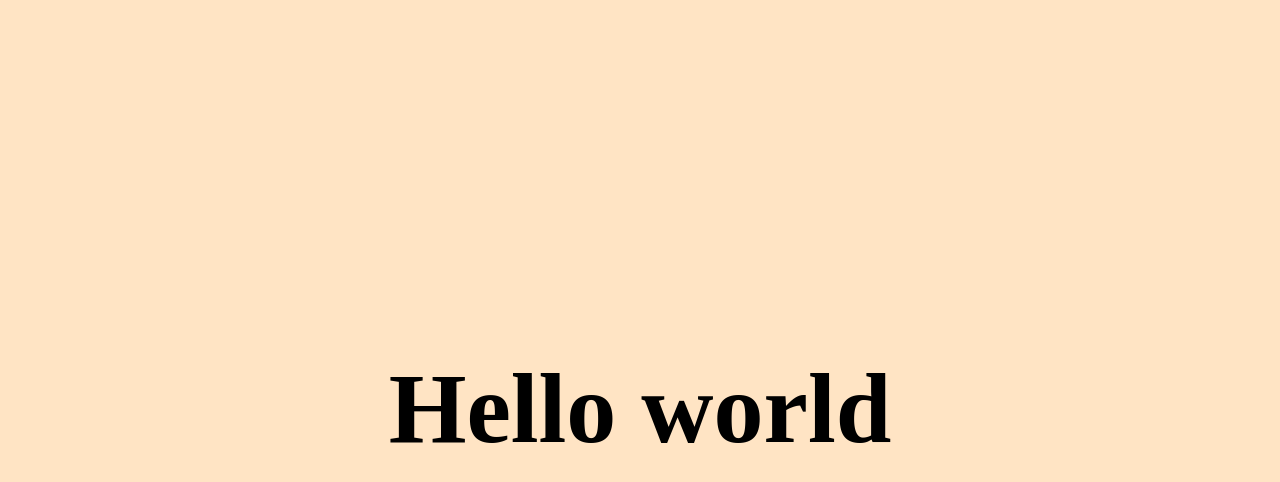
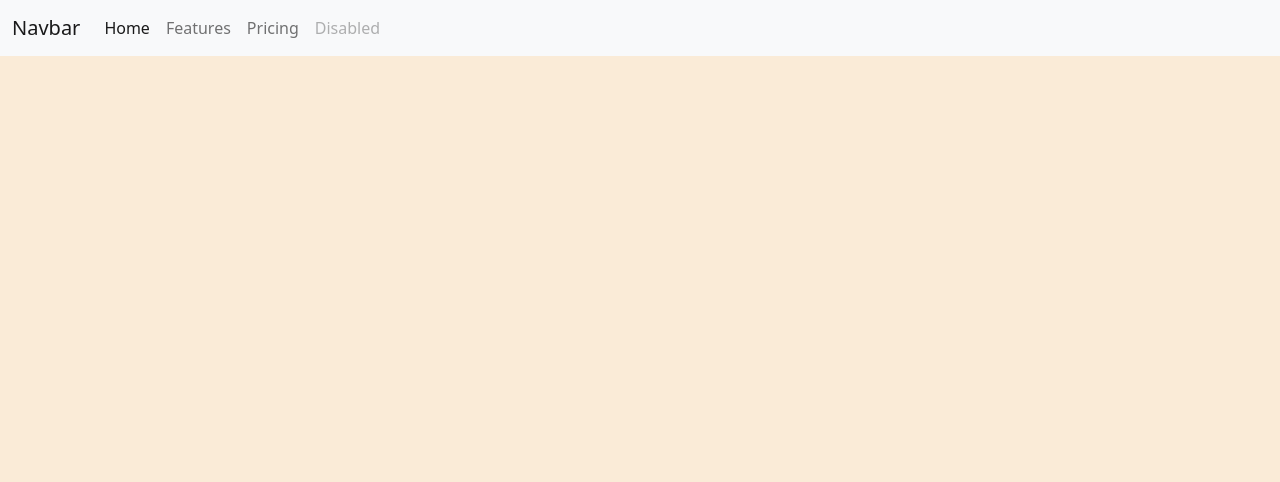
Before and after one commit to kazi-sahabuddin/test, a plain HTML site: page index.html in a window 1280 px wide. Drawn offline with nearby package versions, Linux system fonts and the light colour scheme.

Commit message:
this commit with bootstrap 5

```diff
--- a/index.html
+++ b/index.html
@@ -1,12 +1,51 @@
-<!DOCTYPE html>
+<!doctype html>
 <html lang="en">
-<head>
-    <meta charset="UTF-8">
-    <meta name="viewport" content="width=device-width, initial-scale=1.0">
+  <head>
+    <!-- Required meta tags -->
+    <meta charset="utf-8">
+    <meta name="viewport" content="width=device-width, initial-scale=1">
+
+    <!-- Bootstrap CSS -->
+    <link href="https://cdn.jsdelivr.net/npm/bootstrap@5.0.2/dist/css/bootstrap.min.css" rel="stylesheet" integrity="sha384-EVSTQN3/azprG1Anm3QDgpJLIm9Nao0Yz1ztcQTwFspd3yD65VohhpuuCOmLASjC" crossorigin="anonymous">
     <link rel="stylesheet" href="style.css">
-    <title>Document TestTwo</title>
-</head>
-<body>
-    <h1>Hello world</h1>
-</body>
+
+    <title>Home | Hello, world!</title>
+  </head>
+  <body>
+    <nav class="navbar navbar-expand-lg navbar-light bg-light">
+        <div class="container-fluid">
+          <a class="navbar-brand" href="#">Navbar</a>
+          <button class="navbar-toggler" type="button" data-bs-toggle="collapse" data-bs-target="#navbarNav" aria-controls="navbarNav" aria-expanded="false" aria-label="Toggle navigation">
+            <span class="navbar-toggler-icon"></span>
+          </button>
+          <div class="collapse navbar-collapse" id="navbarNav">
+            <ul class="navbar-nav">
+              <li class="nav-item">
+                <a class="nav-link active" aria-current="page" href="#">Home</a>
+              </li>
+              <li class="nav-item">
+                <a class="nav-link" href="#">Features</a>
+              </li>
+              <li class="nav-item">
+                <a class="nav-link" href="#">Pricing</a>
+              </li>
+              <li class="nav-item">
+                <a class="nav-link disabled" href="#" tabindex="-1" aria-disabled="true">Disabled</a>
+              </li>
+            </ul>
+          </div>
+        </div>
+      </nav>
+
+    <!-- Optional JavaScript; choose one of the two! -->
+
+    <!-- Option 1: Bootstrap Bundle with Popper -->
+    <script src="https://cdn.jsdelivr.net/npm/bootstrap@5.0.2/dist/js/bootstrap.bundle.min.js" integrity="sha384-MrcW6ZMFYlzcLA8Nl+NtUVF0sA7MsXsP1UyJoMp4YLEuNSfAP+JcXn/tWtIaxVXM" crossorigin="anonymous"></script>
+
+    <!-- Option 2: Separate Popper and Bootstrap JS -->
+    <!--
+    <script src="https://cdn.jsdelivr.net/npm/@popperjs/core@2.9.2/dist/umd/popper.min.js" integrity="sha384-IQsoLXl5PILFhosVNubq5LC7Qb9DXgDA9i+tQ8Zj3iwWAwPtgFTxbJ8NT4GN1R8p" crossorigin="anonymous"></script>
+    <script src="https://cdn.jsdelivr.net/npm/bootstrap@5.0.2/dist/js/bootstrap.min.js" integrity="sha384-cVKIPhGWiC2Al4u+LWgxfKTRIcfu0JTxR+EQDz/bgldoEyl4H0zUF0QKbrJ0EcQF" crossorigin="anonymous"></script>
+    -->
+  </body>
 </html>
--- a/style.css
+++ b/style.css
@@ -1,11 +1,7 @@
 body{
-    display: flex;
-    align-items: center;
-    justify-content: center;
-    background-color: bisque;
+
     height: 100vh;
+    width: 100%;
+    background-color: antiquewhite;
+
 }
-
-h1{
-    font-size: 100px;
-}
```
